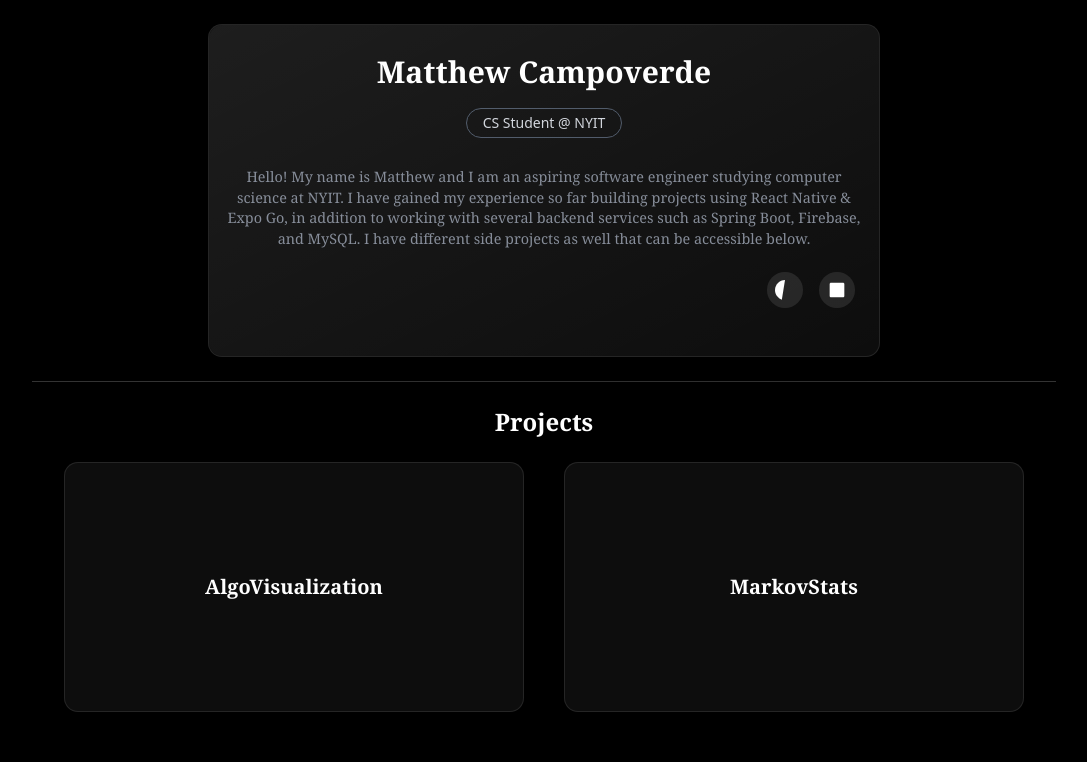
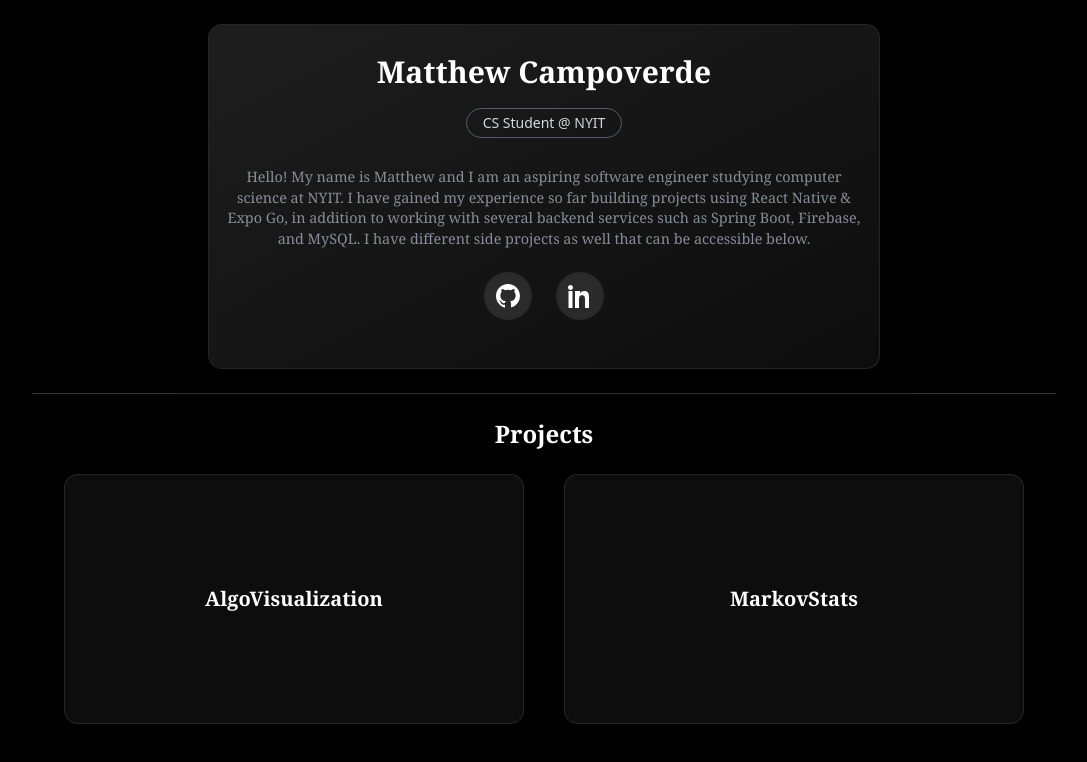
Before and after one commit to mcampo0215/MyWebsite, a Next.js app: page / in a window 1280 px wide. Shown: the top 762 px of the page, without its empty margins (96-1183 px from the left). Built offline with nearby package versions, Linux system fonts and the light colour scheme.

Commit message:
Fix final

```diff
--- a/src/app/page.tsx
+++ b/src/app/page.tsx
@@ -1,16 +1,13 @@
 import * as React from "react";
-import {
-  Card,
-  CardDescription,
-  CardFooter,
-  CardHeader,
-  CardTitle,
-} from "@/components/ui/card";
+import {Card,CardDescription,CardFooter,CardHeader,CardTitle} from "@/components/ui/card";
 
 export default function Page() {
   return (
     <div className="relative flex flex-col items-center min-h-screen bg-black p-6 overflow-hidden">
-      <Card className="w-full max-w-md sm:max-w-lg md:max-w-xl lg:max-w-2xl flex flex-col bg-white/5 backdrop-blur-2xl border border-white/10 rounded-xl shadow-2xl text-white before:absolute before:inset-0 before:rounded-xl before:bg-gradient-to-br before:from-white/10 before:to-transparent before:opacity-70">
+      <div className="relative z-10 w-full max-w-md sm:max-w-lg md:max-w-xl lg:max-w-2xl">
+        <Card className="flex flex-col bg-white/5 backdrop-blur-2xl border border-white/10 rounded-xl shadow-2xl text-white">
+          <div className="absolute inset-0 rounded-xl bg-gradient-to-br from-white/10 to-transparent opacity-70 pointer-events-none" />
+
           <CardHeader>
             <CardTitle className="text-center text-[30px] font-bold font-serif">
               Matthew Campoverde
@@ -21,47 +18,54 @@ export default function Page() {
               </div>
             </CardDescription>
             <CardDescription className="mt-6 text-center text-gray-400 text-sm animate-pulse-slow font-serif">
-            Hello! My name is Matthew and I am an aspiring software engineer studying computer science at NYIT. I have gained my experience so far building projects using React Native & Expo Go, in addition to working with several backend services such as Spring Boot, Firebase, and MySQL. I have different side projects as well that can be accessible below.
+              Hello! My name is Matthew and I am an aspiring software engineer
+              studying computer science at NYIT. I have gained my experience so
+              far building projects using React Native & Expo Go, in addition to
+              working with several backend services such as Spring Boot,
+              Firebase, and MySQL. I have different side projects as well that
+              can be accessible below.
             </CardDescription>
           </CardHeader>
 
-        <CardFooter className="mt-auto flex justify-end items-center gap-4 px-6 pb-6">
+          <CardFooter className="mt-auto flex justify-center items-center gap-6 px-6 pb-6 z-10">
+            {/* GitHub Icon */}
             <a
               href="https://github.com/mcampo0215"
               target="_blank"
               rel="noopener noreferrer"
               title="GitHub"
-            className="p-2 rounded-full bg-white/10 hover:bg-white/20 transition"
+              className="p-3 rounded-full bg-white/10 hover:bg-white/20 transition"
             >
               <svg
+                xmlns="http://www.w3.org/2000/svg"
+                viewBox="0 0 24 24"
                 fill="currentColor"
-              viewBox="0 0 97.707 97.707"
-              className="w-5 h-5 text-white"
+                className="w-6 h-6 text-white"
               >
-              <path d="M48.854 0C21.839 0 0 22 0 49.217c0 21.756 13.993 40.172 33.405 46.69..." />
+                <path d="M12 0C5.37 0 0 5.373 0 12c0 5.303 3.438 9.8 8.205 11.387.6.113.82-.26.82-.577v-2.165c-3.338.724-4.033-1.61-4.033-1.61a3.175 3.175 0 0 0-1.333-1.753c-1.09-.744.082-.73.082-.73a2.52 2.52 0 0 1 1.84 1.237 2.547 2.547 0 0 0 3.485.996 2.548 2.548 0 0 1 .76-1.6c-2.665-.305-5.466-1.335-5.466-5.933a4.61 4.61 0 0 1 1.23-3.195 4.29 4.29 0 0 1 .115-3.15s1.005-.322 3.3 1.23a11.47 11.47 0 0 1 6.002 0c2.29-1.552 3.297-1.23 3.297-1.23a4.288 4.288 0 0 1 .117 3.15 4.6 4.6 0 0 1 1.227 3.194c0 4.61-2.807 5.625-5.48 5.922a2.865 2.865 0 0 1 .815 2.224v3.293c0 .32.216.694.825.576A12.007 12.007 0 0 0 24 12c0-6.627-5.373-12-12-12z" />
               </svg>
             </a>
 
+            {/* LinkedIn Icon */}
             <a
               href="https://www.linkedin.com/in/matthew-campoverde-aa4bb4256"
               target="_blank"
               rel="noopener noreferrer"
               title="LinkedIn"
-            className="p-2 rounded-full bg-white/10 hover:bg-white/20 transition"
+              className="p-3 rounded-full bg-white/10 hover:bg-white/20 transition"
             >
               <svg
                 xmlns="http://www.w3.org/2000/svg"
-              viewBox="0 0 30 30"
-              className="w-5 h-5 text-white"
+                viewBox="0 0 24 24"
+                fill="currentColor"
+                className="w-6 h-6 text-white"
               >
-              <path
-                fill="#ffffff"
-                d="M24,4H6C4.895,4,4,4.895,4,6v18c0,1.105,0.895,2,2,2h18c1.105,0,2-0.895,2-2V6C26,4.895,25.105,4,24,4z..."
-              />
+                <path d="M4.98 3.5C4.98 4.88 3.87 6 2.5 6S0 4.88 0 3.5 1.12 1 2.5 1 4.98 2.12 4.98 3.5zM.5 24h4V7h-4v17zM8.5 7h3.7v2.3h.1c.5-.9 1.6-2.2 3.9-2.2 4.1 0 4.8 2.7 4.8 6.2V24h-4v-8.3c0-2-.03-4.5-2.8-4.5-2.8 0-3.2 2.1-3.2 4.3V24h-4V7z" />
               </svg>
             </a>
           </CardFooter>
         </Card>
+      </div>
 
       <hr className="w-full max-w-5xl my-6 border-t border-white/20" />
 
```
Lines whose indentation alone changed are shown as unchanged.
